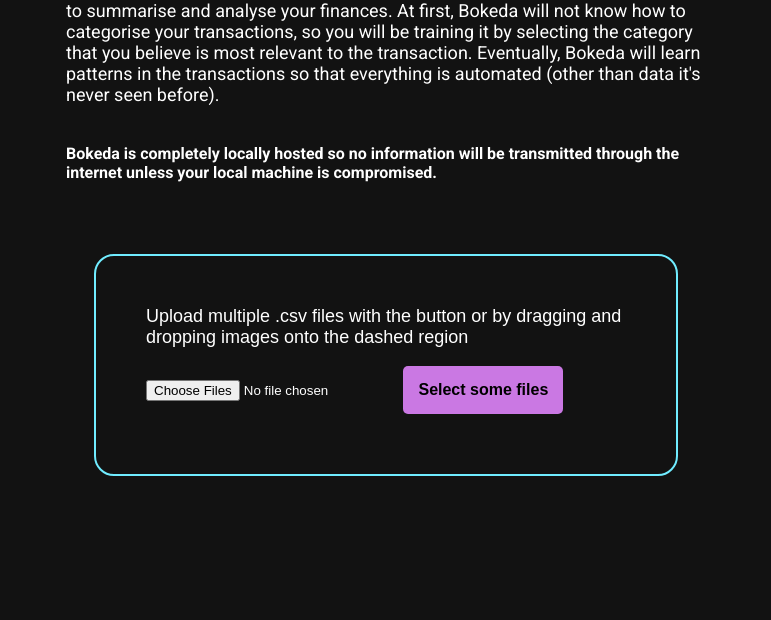
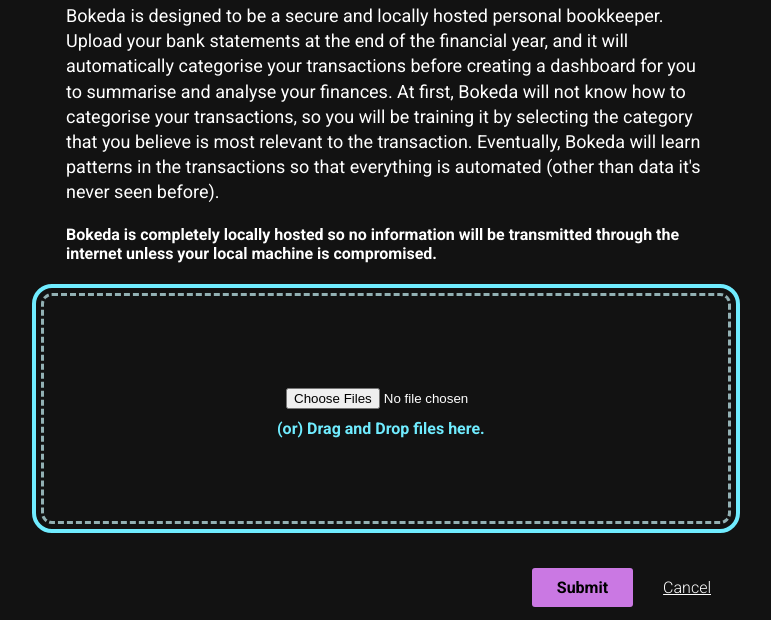
Before and after one commit to Zenoix/Bokeda, a plain HTML site: page src/web/index.html in a window 1280 px wide. Shown: the part 221-841 px from the top of the page, without its empty margins (254-1025 px from the left). Before the commit the page ends 816 px from the top, so only its background shows below. Drawn offline with Linux system fonts and the light colour scheme.

Commit message:
Finished front end hopefully

```diff
--- a/src/web/css/style.css
+++ b/src/web/css/style.css
@@ -14,8 +14,8 @@
 
 h1 {
     font-weight: 800;
-    font-size: 40px;
-    margin-top: 50px;
+    font-size: 45px;
+    margin-top: 100px;
     margin-bottom: 5px;
 }
 
@@ -25,9 +25,19 @@
     font-size: 28px;
 }
 
-h3, p {
-    margin-top: 0;
+h4 {
+    margin-top: 10px;
+}
+
+p {
+    margin-top: 10px;
+    margin-bottom: 10px;
+    line-height: 1.4;
     font-size: 18px;
+}
+
+button {
+    font-family: 'Roboto', sans-serif;
 }
 
 .container {
@@ -48,32 +58,68 @@
 }
 
 #drop_zone {
-    border: 2px solid var(--my-blue);
+    position: relative;
+    display: flex;
+}
+#drop_zone input {
+    border: 4px solid var(--my-blue);
     border-radius: 20px;
-    width: 480px;
-    font-family: sans-serif;
-    margin: 50px auto;
-    padding: 50px;
+    outline: 3px dashed #92b0b3;
+    outline-offset: -12px;
+    padding: 100px 150px 120px 250px;
+    text-align: center !important;
+    width: 300px;
 }
 
-#drop_zone.highlight {
-    border: 4px dashed var(--my-pink);
+#drop_zone input:hover {
+    background: #1c1c21;
+    cursor: pointer;
 }
 
-.my_form {
-    margin-bottom: 10px;
+#drop_zone:before {
+    position: absolute;
+    bottom: 95px;
+    left: 245px;
+    content: " (or) Drag and Drop files here. ";
+    color: var(--my-blue);
+    font-weight: 700;
 }
 
-.button {
-    display: inline-block;
-    color: #000;
-    font-weight: 600;
-    padding: 15px;
-    background: var(--my-pink);
-    cursor: pointer;
-    border-radius: 5px;
+.btn_container {
+    width: 700px;
+    margin-top: 30px;
+    display: flex;
+    justify-content: end;
 }
 
-.button:hover {
-    background: #ca55ed;
+.upload_btn, .cancel_btn {
+    border: none;
+    font-size: 16px;
+    cursor: pointer;
+    margin: 5px;
 }
+
+.upload_btn {
+    margin: 5px;
+    padding: 10px 25px;
+    background-color: var(--my-pink);
+    border-radius: 3px;
+    font-weight: 600;
+}
+
+.upload_btn:hover {
+    background-color: #c64deb;
+}
+
+.cancel_btn {
+  background-color: inherit;
+  color: #fff;
+  display: inline-block;
+  padding: 10px 20px;
+  font-weight: 300;
+    text-decoration: underline;
+}
+
+.cancel_btn:hover {
+    color: #d1d1d1
+}
--- a/src/web/index.html
+++ b/src/web/index.html
@@ -17,16 +17,20 @@
       year, and it will automatically categorise your transactions before creating a dashboard for you to summarise
       and analyse your finances. At first, Bokeda will not know how to categorise your transactions, so you will
       be training it by selecting the category that you believe is most relevant to the transaction. Eventually, Bokeda
-      will learn patterns in the transactions so that everything is automated (other than data it's never seen before).</p>
-    <h4>Bokeda is completely locally hosted so no information will be transmitted through the internet unless your local machine is compromised. </h4>
+      will learn patterns in the transactions so that everything is automated (other than data it's never seen
+      before).</p>
+    <h4>Bokeda is completely locally hosted so no information will be transmitted through the internet unless your local
+      machine is compromised. </h4>
   </div>
-
-  <div id="drop_zone" ondrop="dropHandler(event);" ondragover="dragOverHandler(event);" ondragleave="dragOverEndHandler()">
+  <div id="drop_zone" ondrop="dropHandler(event);" ondragover="dragOverHandler(event);"
+       ondragleave="dragOverEndHandler()">
     <form class="my_form">
-      <p>Upload multiple .csv files with the button or by dragging and dropping images onto the dashed region</p>
-      <input type="file" id="fileElem" multiple accept=".csv" onchange="handleFiles(this.files)">
-      <label class="button" for="fileElem">Select some files</label>
+      <input type="file" id="file_upload" multiple accept=".csv" onchange="handleFiles(this.files)">
     </form>
+  </div>
+  <div class="btn_container">
+    <button class="upload_btn" onclick="uploadFiles()">Submit</button>
+    <button class="cancel_btn" onclick="cancelFiles()">Cancel</button>
   </div>
 </div>
 <script src="scripts/index.js"></script>
```
